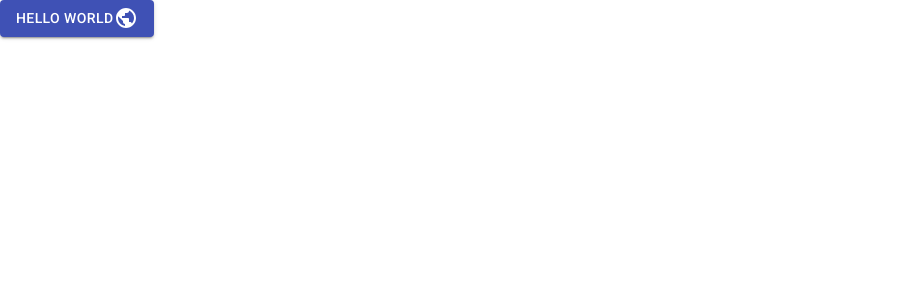
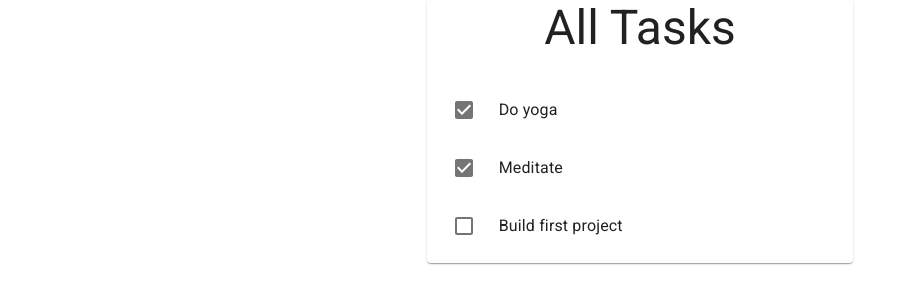
Before and after one commit to ctln12/react-timed-task-tracker, a React (Create React App) app: page / in a window 1280 px wide. Shown: the top 304 px of the page, without its empty margins (0-917 px from the left). Built offline with nearby package versions, Linux system fonts and the light colour scheme.

Commit message:
Create a new components folder and create TodoApp, TodoList, TodoItem components to display a list of todos

```diff
--- a/src/App.js
+++ b/src/App.js
@@ -1,14 +1,8 @@
 import React from 'react';
-import Button from '@material-ui/core/Button';
-import PublicIcon from '@material-ui/icons/Public';
+import TodoApp from './components/TodoApp';
 
 function App() {
-  return (
-    <Button variant="contained" color="primary">
-      Hello World
-      <PublicIcon />
-    </Button>
-  );
+  return <TodoApp />;
 }
 
 export default App;
--- /dev/null
+++ b/src/components/TodoApp.js
@@ -0,0 +1,24 @@
+import React, { useState } from 'react';
+import { Grid, Paper } from '@material-ui/core';
+import TodoList from './TodoList';
+
+function TodoApp() {
+  const initialTodos = [
+    { id: 1, task: 'Do yoga', completed: true },
+    { id: 2, task: 'Meditate', completed: true },
+    { id: 3, task: 'Build first project', completed: false }
+  ]
+  const [todos, setTodos] = useState(initialTodos);
+  return (
+    <Paper elevation={0}>
+      <Grid container justifyContent='center'>
+        <Grid item xs={11} md={8} lg={4}>
+          <TodoList todos={todos} />
+          {/* <TodoForm /> */}
+        </Grid>
+      </Grid>
+    </Paper>
+  );
+}
+
+export default TodoApp;
--- /dev/null
+++ b/src/components/TodoItem.js
@@ -0,0 +1,19 @@
+import React from 'react';
+import { Checkbox, ListItem, ListItemIcon, ListItemText } from '@material-ui/core';
+
+function TodoItem({ todo }) {
+  return (
+    <ListItem>
+      <ListItemIcon>
+        <Checkbox
+          checked={todo.completed}
+          color="default"
+          inputProps={{ 'aria-label': 'checkbox with default color' }}
+        />
+      </ListItemIcon>
+      <ListItemText>{todo.task}</ListItemText>
+    </ListItem>
+  )
+}
+
+export default TodoItem;
--- /dev/null
+++ b/src/components/TodoList.js
@@ -0,0 +1,20 @@
+import React from 'react';
+import TodoItem from './TodoItem';
+import { List, Paper, Typography } from '@material-ui/core';
+
+function TodoList({ todos }) {
+  return (
+    <Paper>
+      <Typography gutterBottom variant='h3' align='center'>
+        All Tasks
+      </Typography>
+      <List>
+        {todos.map(todo => (
+          <TodoItem key={todo.id} todo={todo} />
+        ))}
+      </List>
+    </Paper>
+  )
+}
+
+export default TodoList;
```
